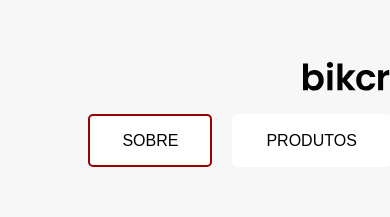
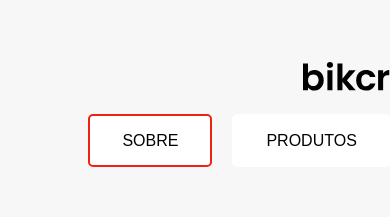
Before and after one commit to sdlima4025/web-inicio, a plain HTML site: page index.html in a window 390 px wide. In both pictures the pointer is over the link "SOBRE". Shown: the top 217 px of the page. Drawn offline with Linux system fonts and the light colour scheme.

```diff
--- a/style.css
+++ b/style.css
@@ -56,7 +56,7 @@ p {
 }
 
 .menu a:hover {
-  border-color:  #900;
+  border-color:  #e21;
 }
 .conteudo {
   display: grid;
```
